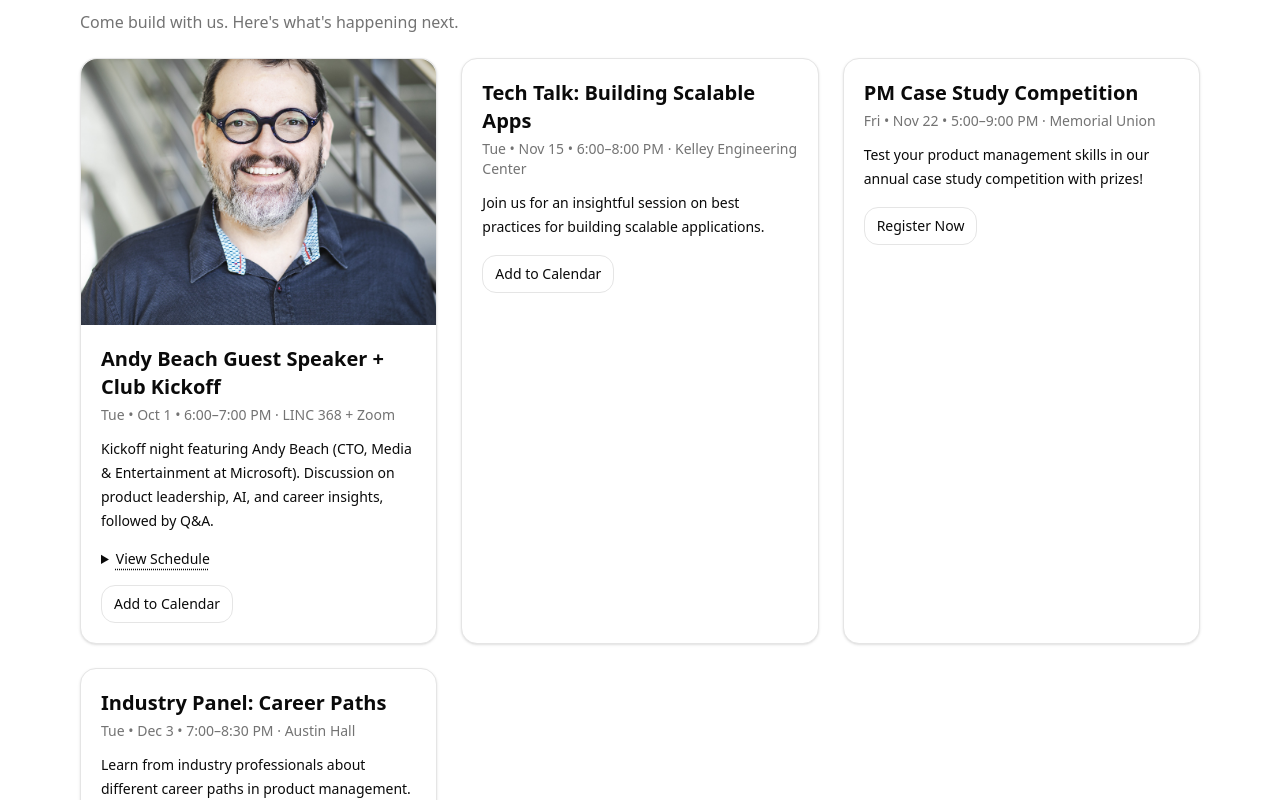
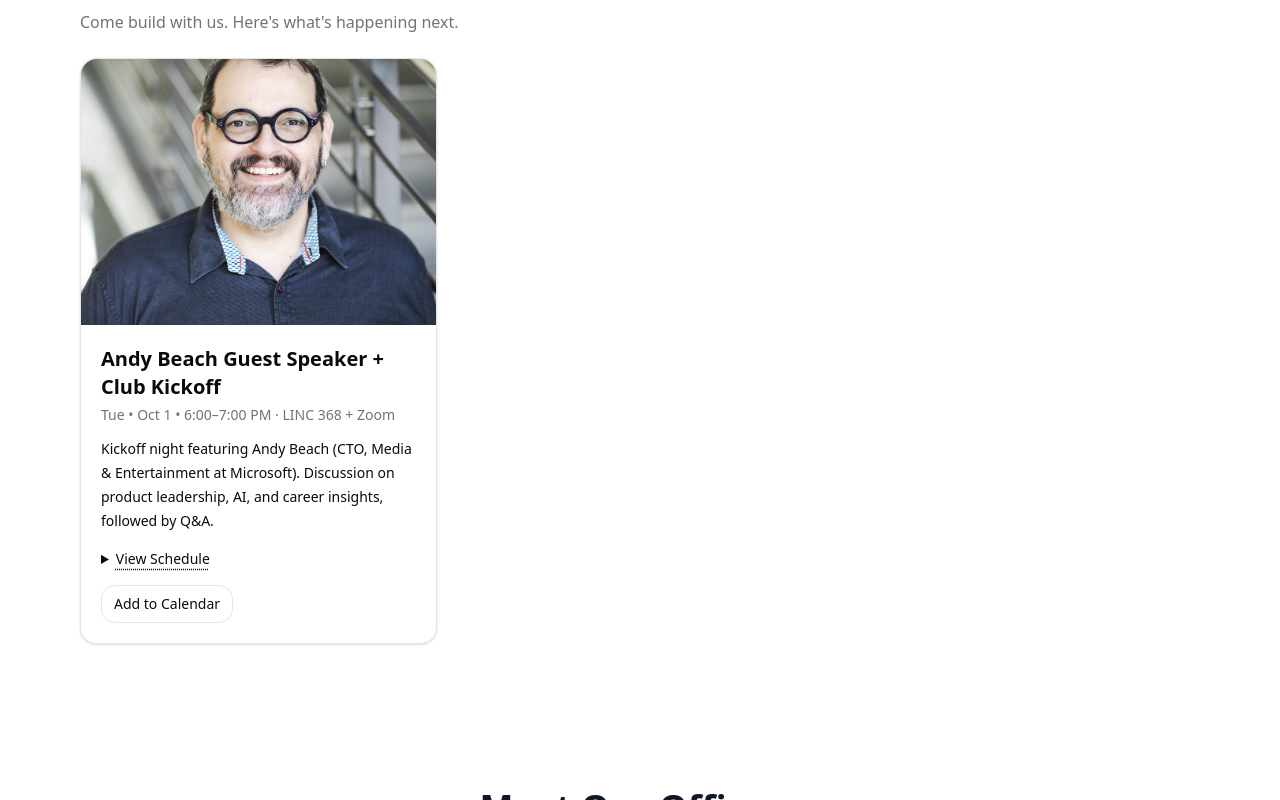
Before and after one commit to aj-arts/pmc-website, a Next.js app: page / in a window 1280 px wide. Shown: the part 1260-2060 px from the top of the page. Built offline with nearby package versions, Linux system fonts and the light colour scheme.

Commit message:
Removed redundant examples

```diff
--- a/components/sections/Events.tsx
+++ b/components/sections/Events.tsx
@@ -46,33 +46,6 @@ const events: EventItem[] = [
       // { label: "Slides", url: "https://docs.google.com/presentation/d/EXAMPLE" }, // if available
       // { label: "Recording", url: "https://osu.zoom.us/rec/EXAMPLE" },           // if available
     ],
-  },
-  {
-    title: "Tech Talk: Building Scalable Apps",
-    date: "Tue • Nov 15 • 6:00–8:00 PM",
-    location: "Kelley Engineering Center",
-    description:
-      "Join us for an insightful session on best practices for building scalable applications.",
-    ctaLabel: "Add to Calendar",
-    ctaHref: "https://calendar.google.com/",
-  },
-  {
-    title: "PM Case Study Competition",
-    date: "Fri • Nov 22 • 5:00–9:00 PM",
-    location: "Memorial Union",
-    description:
-      "Test your product management skills in our annual case study competition with prizes!",
-    ctaLabel: "Register Now",
-    ctaHref: "https://calendar.google.com/",
-  },
-  {
-    title: "Industry Panel: Career Paths",
-    date: "Tue • Dec 3 • 7:00–8:30 PM",
-    location: "Austin Hall",
-    description:
-      "Learn from industry professionals about different career paths in product management.",
-    ctaLabel: "Add to Calendar",
-    ctaHref: "https://calendar.google.com/",
   },
 ];
 
```
